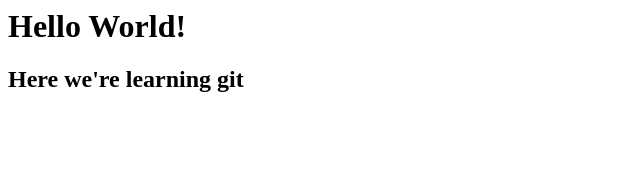
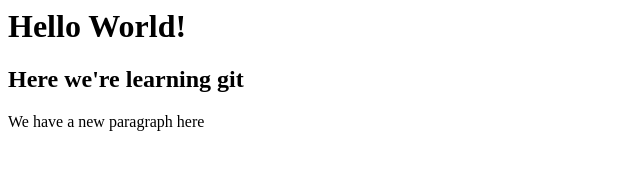
Before and after one commit to AmirBitaraf/LetTalk, a plain HTML site: page index.html in a window 1280 px wide. Shown: the whole page, without its empty margins (0-640 px from the left). Drawn offline with Linux system fonts and the light colour scheme.

Commit message:
Add paragraph

```diff
--- a/index.html
+++ b/index.html
@@ -5,5 +5,6 @@
     <body>
         <h1>Hello World!</h1>
         <h2>Here we're learning git</h2>
+        <p>We have a new paragraph here</p>
     </body>
 </html>
```
